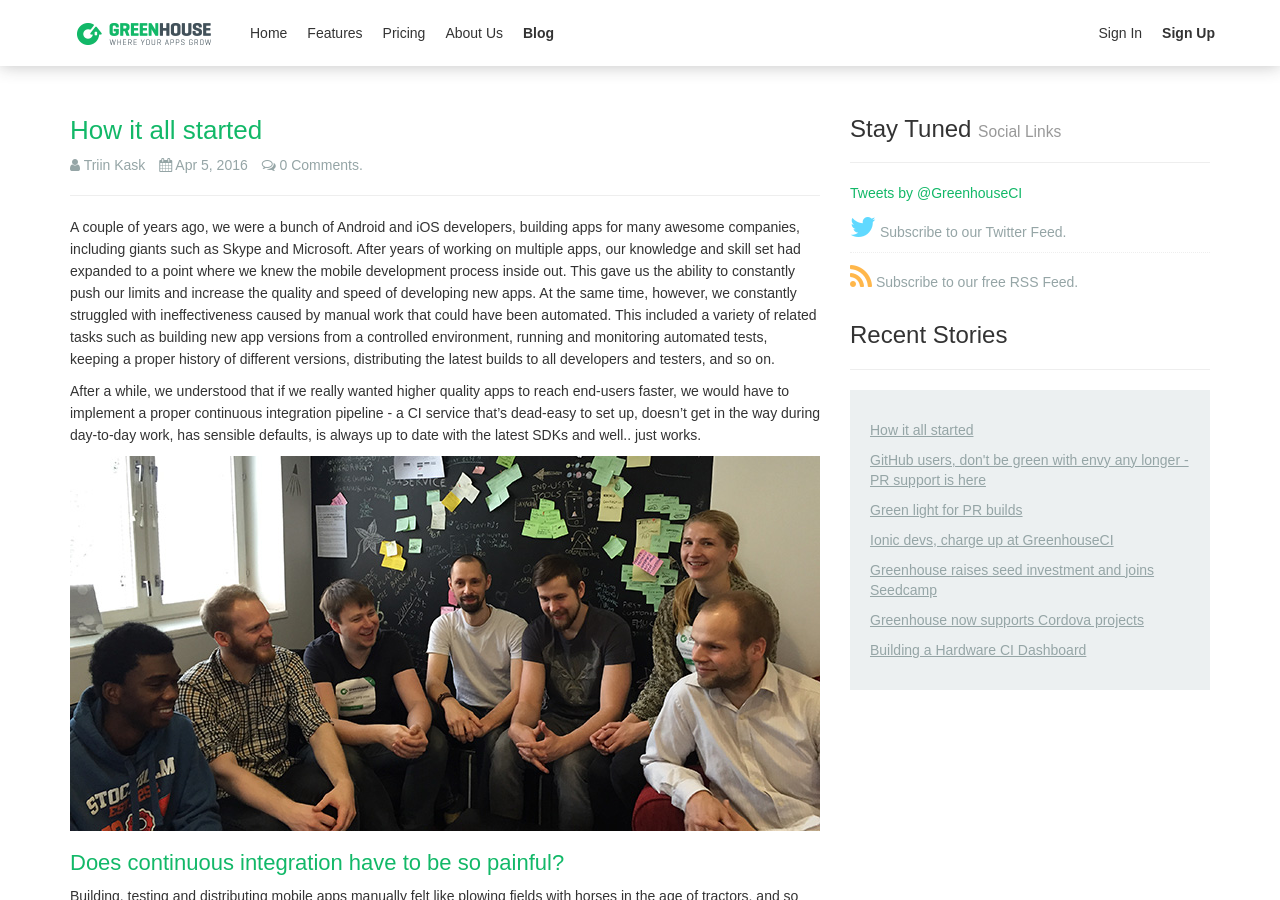
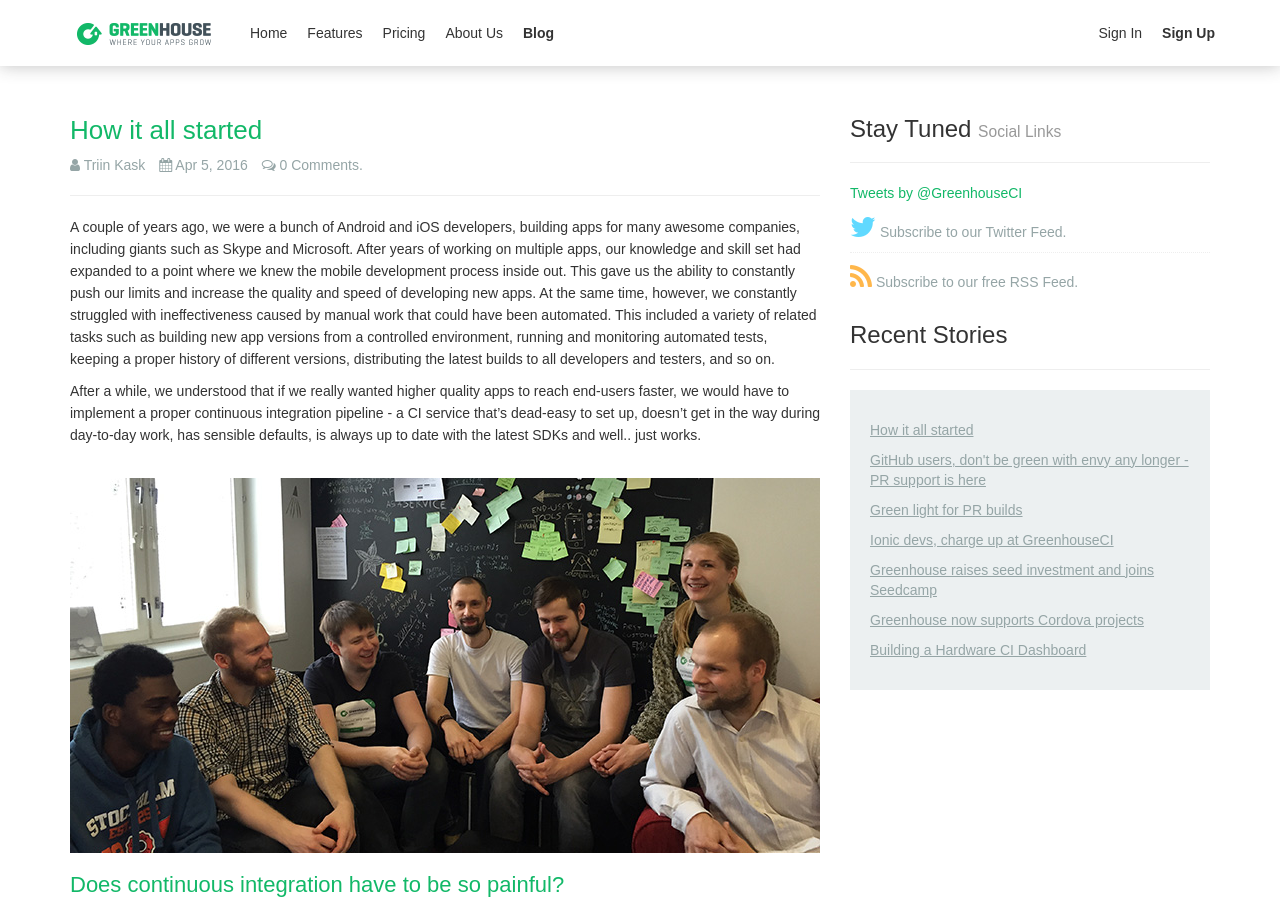
Before and after one commit to GreenhouseCI/blog.greenhouseci.com, a Jekyll site: the page built from _posts/2016-04-05-how-it-started.md, in a window 1280 px wide and 900 px high. Built offline with Jekyll 4.4.1, drawn with Linux system fonts in a browser that asks for light colours; nearby versions of some CDN libraries; comment, search, counter and statistics services are not loaded.

Commit message:
Trying to get jekyll parser working again

```diff
--- a/_posts/2016-04-05-how-it-started.md
+++ b/_posts/2016-04-05-how-it-started.md
@@ -15,6 +15,7 @@ This included a variety of related tasks such as building new app versions from
 
 After a while, we understood that if we really wanted higher quality apps to reach end-users faster, we would have to implement a proper continuous integration pipeline -  a CI service that’s dead-easy to set up, doesn’t get in the way during day-to-day work, has sensible defaults, is always up to date with the latest SDKs and well.. just works.
 
+<br>
 ![Team](/assets/team1.jpg)
 
 ## Does continuous integration have to be so painful?
@@ -39,4 +40,4 @@ After launching Greenhouse to the public, at first we just asked developers we k
 
 ## Continuous integration is a must-have for mobile app developers
 
-Today we see more and more mobile app developers starting to understand how important it is to include continuous integration into their app development process. As the expectations of mobile apps’ end users continue to grow, developers need tools to help them build higher quality apps that can be released more quickly and painlessly. This is the essence of *Greenhouse* - we exist to make mobile app developers more productive, less stressed, and happier doing the work they love.
+Today we see more and more mobile app developers starting to understand how important it is to include continuous integration into their app development process. As the expectations of mobile apps’ end users continue to grow, developers need tools to help them build higher quality apps that can be released more quickly and painlessly. This is the essence of **Greenhouse** - we exist to make mobile app developers more productive, less stressed, and happier doing the work they love.
```
